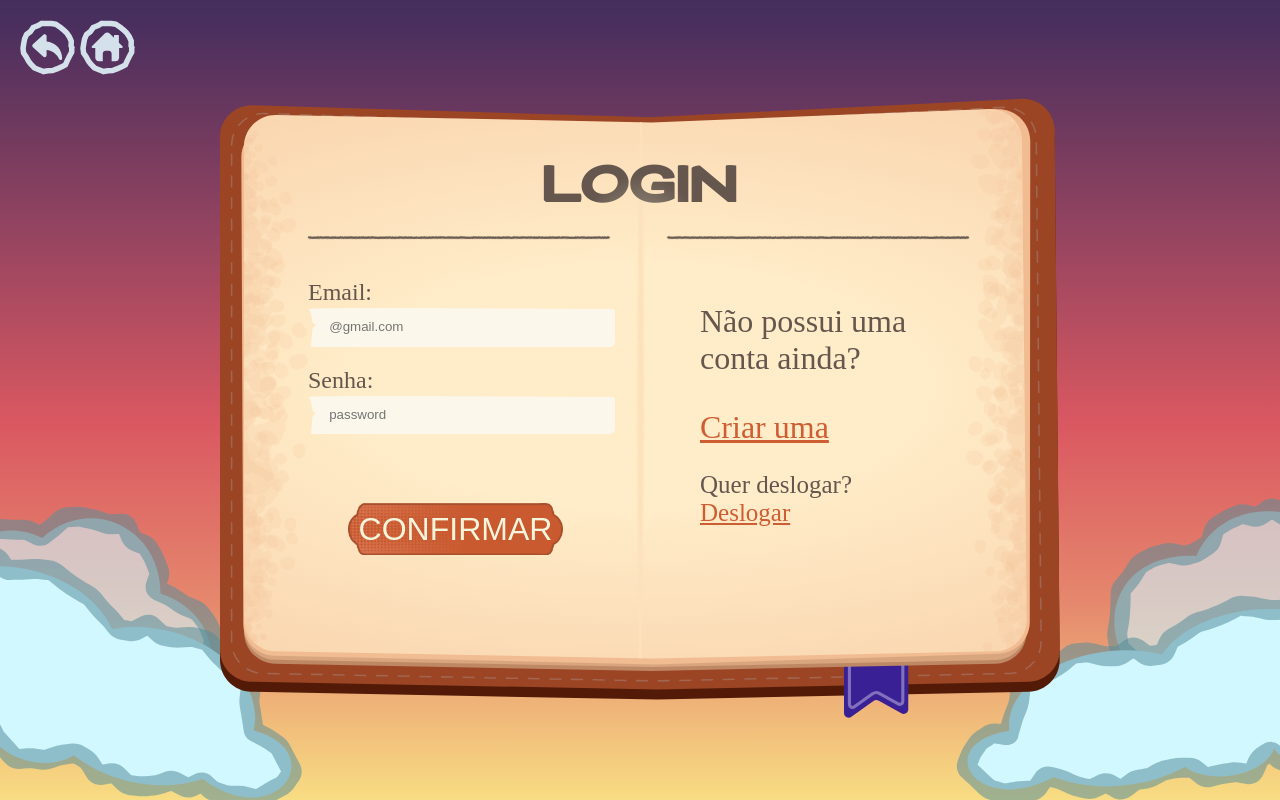
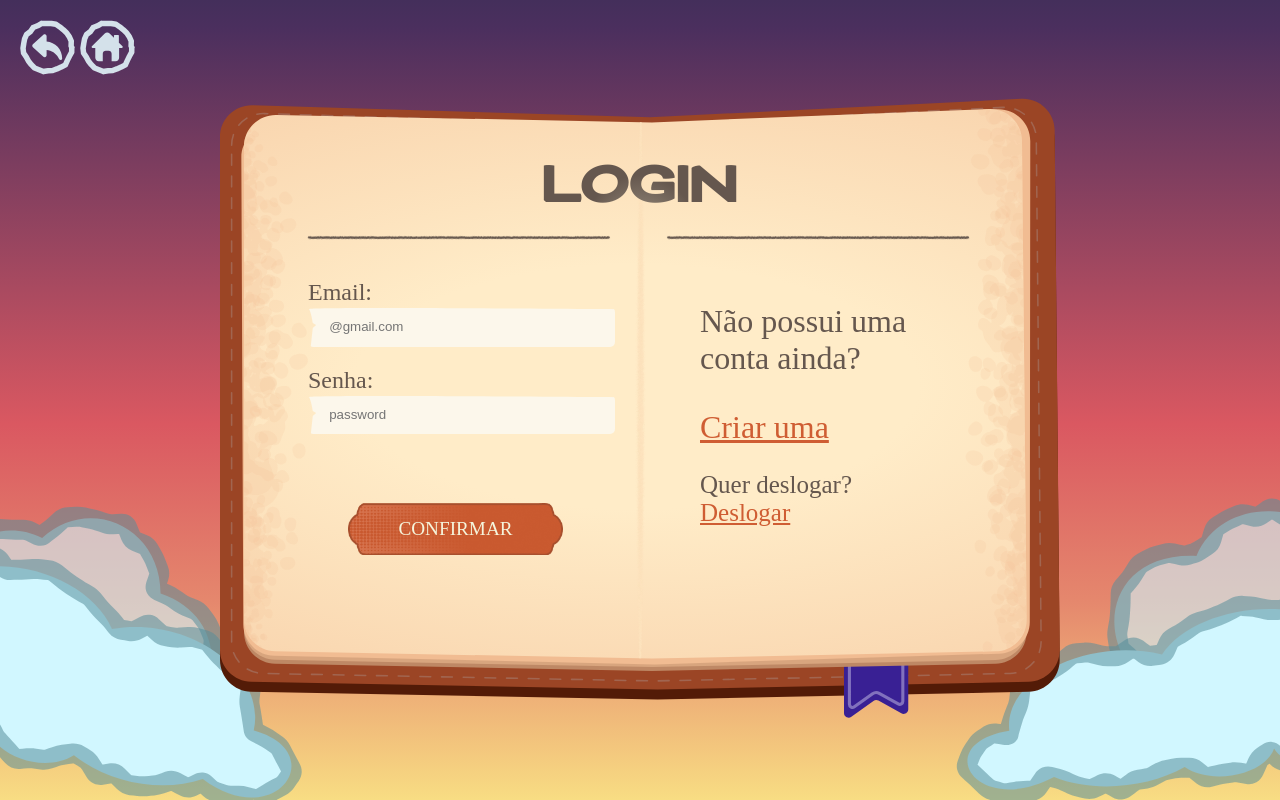
Before and after one commit to VitorScarabelli/Jogo-de-tabuleiro-web, a PHP site: page /login.php in a window 1280 px wide. Run offline with PHP 8.4, Linux system fonts and the light colour scheme; some web fonts are replaced.

Commit message:
Update login.css

```diff
--- a/PrjTabuleiro/login/css/login.css
+++ b/PrjTabuleiro/login/css/login.css
@@ -1,28 +1,29 @@
 @font-face {
     font-family: 'FontTitle';
-    src: url(../KitComposiçãoLogin/FontesUtilizadas/FonteTitulo/Quache-HeavyExExp_PERSONAL.ttf) format(truetype);
+    src: url(../KitComposiçãoLogin/FontesUtilizadas/FonteTitulo/Quache-HeavyExExp_PERSONAL.ttf) format('truetype');
     font-weight: normal;
     font-style: normal;
 }
 
 @font-face {
     font-family: 'FontText';
-    src: url(../KitComposiçãoLogin/FontesUtilizadas/FonteTextoNormal/zh-cn.ttf) format(truetype);
+    src: url('../KitComposiçãoLogin/FontesUtilizadas/FonteTextoNormal/zh-cn.ttf') format('truetype');
     font-weight: normal;
     font-style: normal;
 }
 
-body {
+html, body {
+    overflow: hidden;
+    height: 100%;
+    margin: 0;
+    font-family: 'FontText';
+    color: #65574e;
     display: flex;
     justify-content: center;
     align-items: center;
-    height: 100vh;
-    margin: 0;
-    font-family: 'FontText';
-    color: #65574e;
 }
 
-.background{
+.background {
     position: fixed;
     top: 0;
     left: 0;
@@ -32,7 +33,7 @@ body {
     z-index: -1;
 }
 
-.left{
+.left {
     position: fixed;
     top: 20px;
     left: 20px;
@@ -40,7 +41,7 @@ body {
     gap: 5px;
 }
 
-.right{
+.right {
     position: fixed;
     top: 20px;
     right: 25px;
@@ -71,13 +72,13 @@ body {
     align-items: center;
 }
 
-.img-livro{
+.img-livro {
     width: 100%;
     height: 100%;
     display: block;
 }
 
-.titulo{
+.titulo {
     font-family: 'FontTitle';
     font-size: 2.5rem;
     background: radial-gradient(35.93% 154.2% at 50.14% 186.81%, #C9C0A9 0%, #65574E 100%);
@@ -111,7 +112,7 @@ input {
     padding-left: 5%;
 }
 
-input:focus{
+input:focus {
     border: none;
     outline: none;
 }
@@ -134,7 +135,7 @@ input:focus{
     background-size: cover;
 }
 
-.btn{
+.caixa-btn button {
     width: 100%;
     height: 100%;
     cursor: pointer;
@@ -142,9 +143,10 @@ input:focus{
     background-color: transparent;
     color: beige;
     font-size: larger;
+    font-family: 'FontText';
 }
 
-.links{
+.links {
     position: absolute;
     width: 15rem;
     top: 11rem;
```
